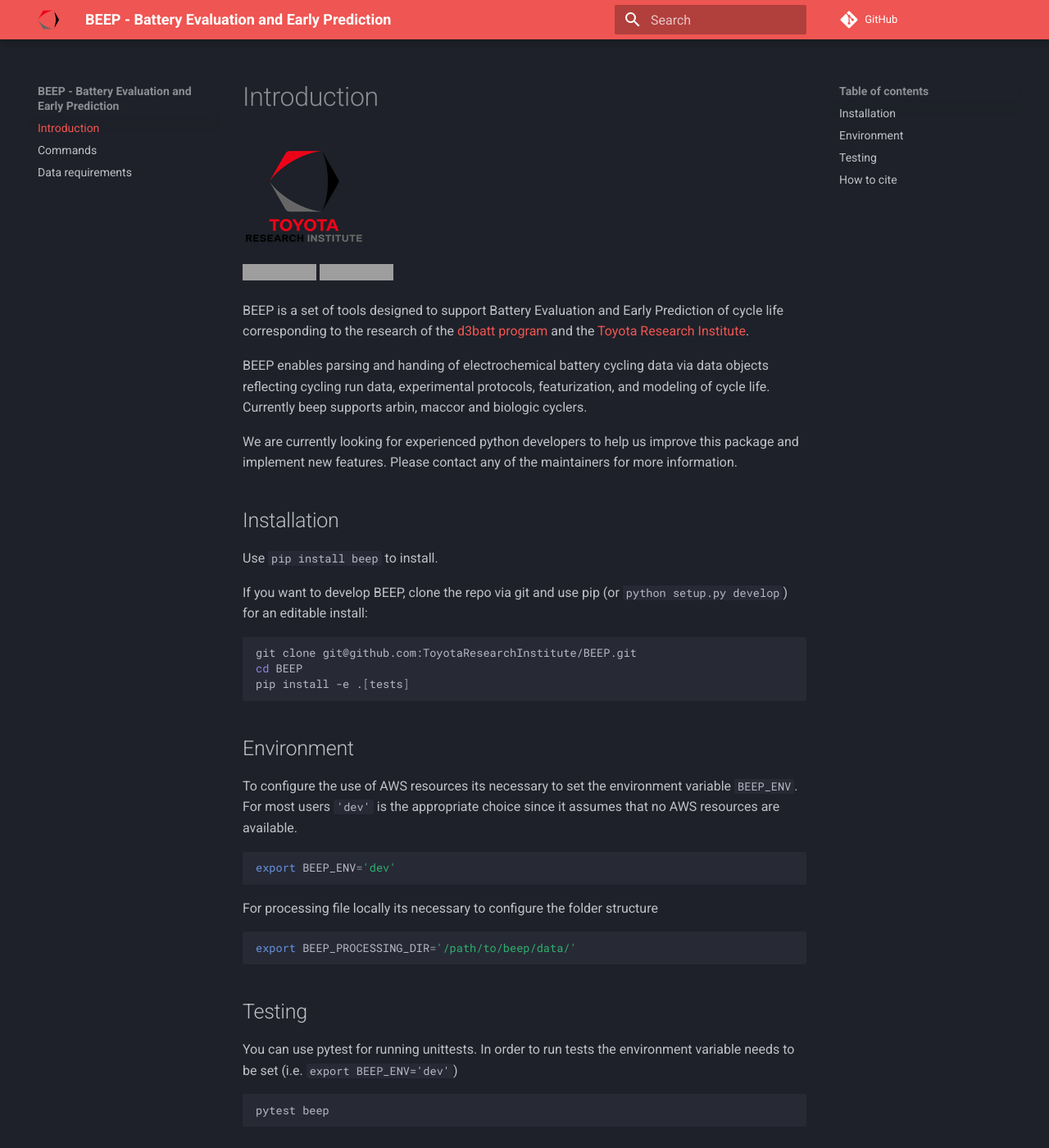
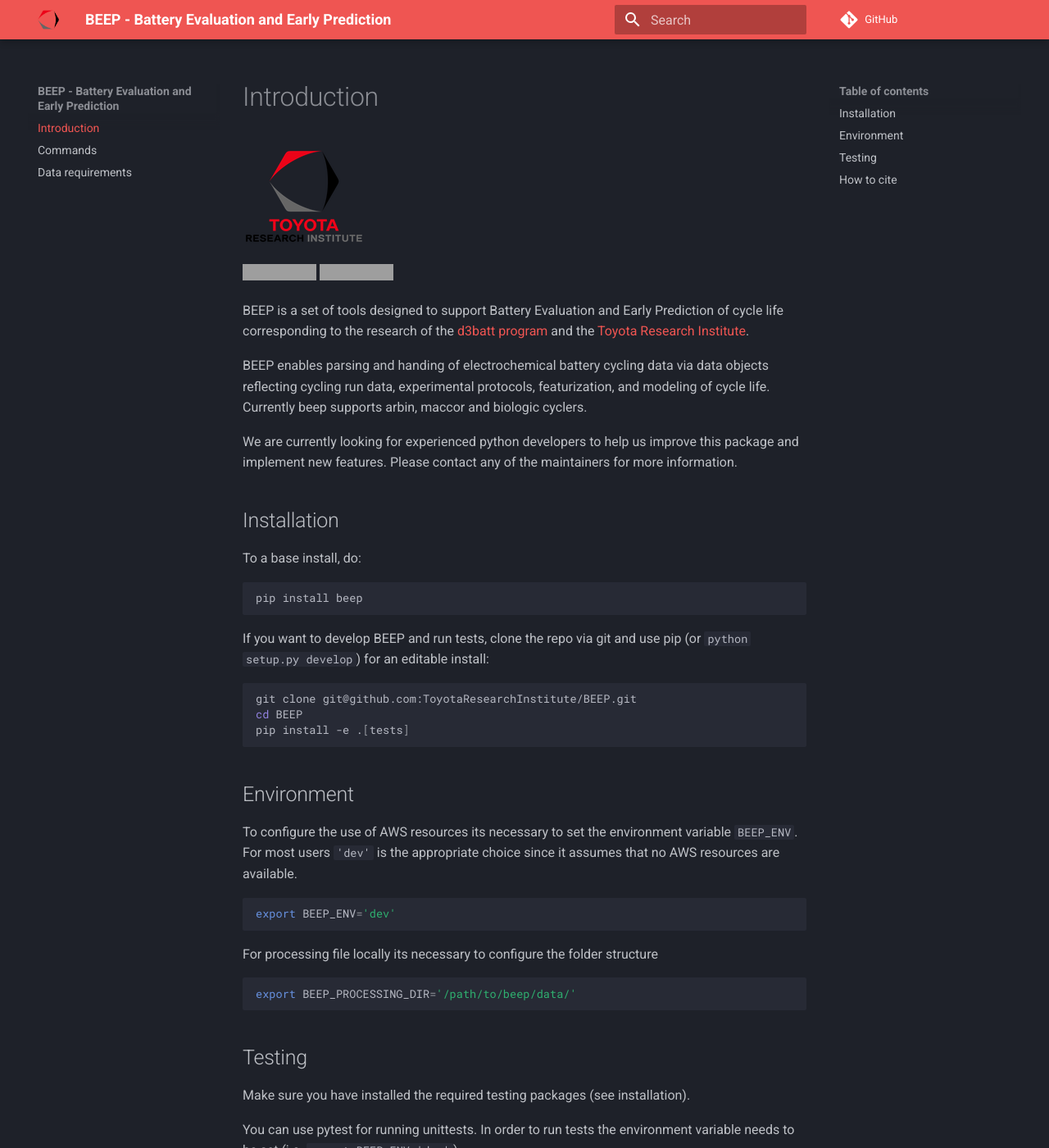
Before and after one commit to TRI-AMDD/beep, an MkDocs documentation site: the page built from docs_src/index.md, in a window 1280 px wide and 1400 px high. Shown: the whole window at 82% size. Built offline with MkDocs 1.6.1 and Material for MkDocs 9.7.7, drawn with Linux system fonts in a browser that asks for light colours; comment, search, counter and statistics services are not loaded; grey boxes are pictures that could not be loaded.

````diff
--- a/docs/sitemap.xml
+++ b/docs/sitemap.xml
@@ -1,15 +1,15 @@
 <?xml version="1.0" encoding="UTF-8"?>
 <urlset xmlns="http://www.sitemaps.org/schemas/sitemap/0.9"><url>
      <loc>None</loc>
-     <lastmod>2020-10-20</lastmod>
+     <lastmod>2020-10-21</lastmod>
      <changefreq>daily</changefreq>
     </url><url>
      <loc>None</loc>
-     <lastmod>2020-10-20</lastmod>
+     <lastmod>2020-10-21</lastmod>
      <changefreq>daily</changefreq>
     </url><url>
      <loc>None</loc>
-     <lastmod>2020-10-20</lastmod>
+     <lastmod>2020-10-21</lastmod>
      <changefreq>daily</changefreq>
     </url>
 </urlset>
--- a/docs_src/index.md
+++ b/docs_src/index.md
@@ -18,9 +18,13 @@ Please contact any of the maintainers for more information.
 
 
 ## Installation
-Use `pip install beep` to install.
+To a base install, do:
 
-If you want to develop BEEP, clone the repo via git and use
+```bash
+pip install beep
+```
+
+If you want to develop BEEP and run tests, clone the repo via git and use
 pip (or `python setup.py develop`)  for an editable install:
 
 ```bash
@@ -28,6 +32,8 @@ git clone git@github.com:ToyotaResearchInstitute/BEEP.git
 cd BEEP
 pip install -e .[tests]
 ```
+
+
 ## Environment
 To configure the use of AWS resources its necessary to set the environment variable `BEEP_ENV`. For most users `'dev'`
 is the appropriate choice since it assumes that no AWS resources are available.
@@ -40,6 +46,8 @@ export BEEP_PROCESSING_DIR='/path/to/beep/data/'
 ```
 
 ## Testing
+Make sure you have installed the required testing packages (see installation).
+
 You can use pytest for running unittests. In order to run tests the environment variable
 needs to be set (i.e. `export BEEP_ENV='dev'`)
 
````
Also changed, not shown: docs/index.html (+6 -2 lines), docs/search/search_index.json (+1 -1 lines), 1 other file.
